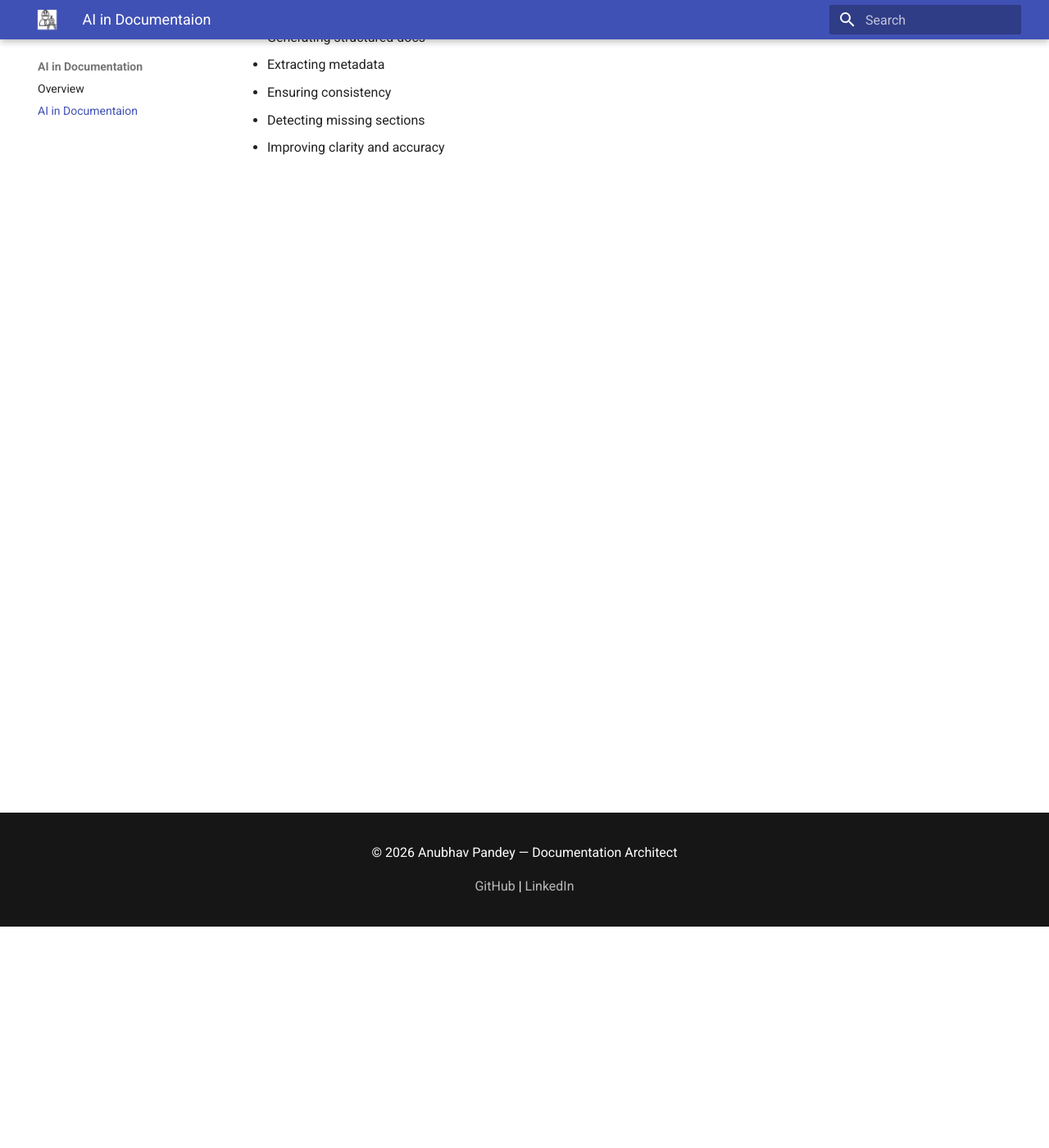
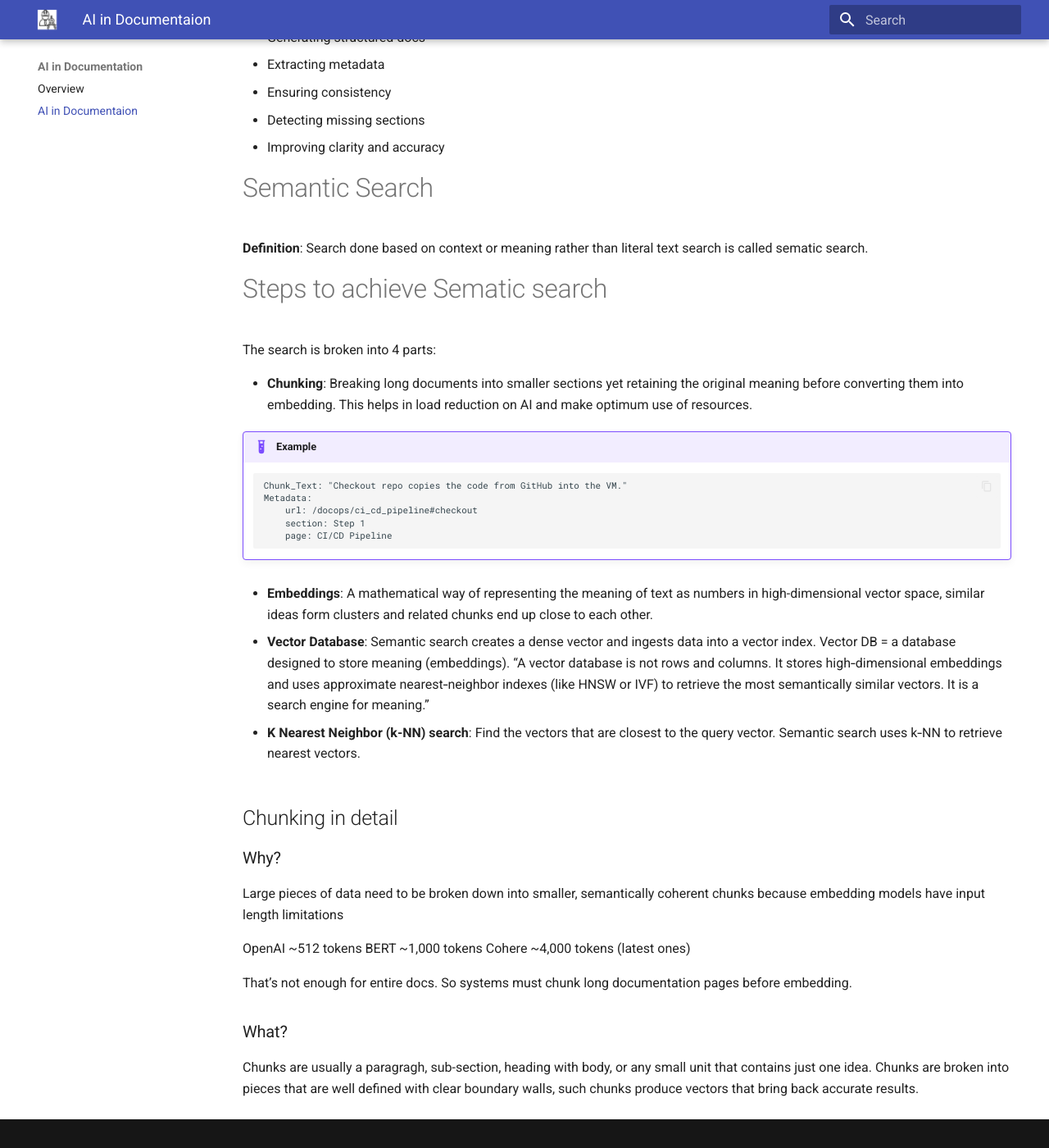
Before and after one commit to ADocLab/DocOps-Repo, an MkDocs documentation site: the page built from docs/ai/ai_doc_tools.md, in a window 1280 px wide and 1400 px high, scrolled down 270 px. Shown: the whole window at 82% size. Built offline with MkDocs 1.6.1 and Material for MkDocs 9.7.7, drawn with Linux system fonts in a browser that asks for light colours.

Commit message:
Semantic search theory

```diff
--- a/docs/ai/ai_doc_tools.md
+++ b/docs/ai/ai_doc_tools.md
@@ -8,3 +8,43 @@ This section explores how AI can assist documentation workflows:
 - Ensuring consistency
 - Detecting missing sections
 - Improving clarity and accuracy
+
+# Semantic Search
+
+**Definition**: Search done based on context or meaning rather than literal text search is called sematic search.
+
+# Steps to achieve Sematic search
+
+The search is broken into 4 parts:
+
+- **Chunking**: Breaking long documents into smaller sections yet retaining the original meaning before converting them into embedding. This helps in load reduction on AI and make optimum use of resources.
+
+!!! Example of a Chunk
+        Chunk_Text: "Checkout repo copies the code from GitHub into the VM."
+        Metadata:
+            url: /docops/ci_cd_pipeline#checkout
+            section: Step 1
+            page: CI/CD Pipeline
+
+- **Embeddings**: A mathematical way of representing the meaning of text as numbers in high-dimensional vector space, similar ideas form clusters and related chunks end up close to each other.
+
+- **Vector Database**: Semantic search creates a dense vector and ingests data into a vector index.
+Vector DB = a database designed to store meaning (embeddings). “A vector database is not rows and columns. It stores high‑dimensional embeddings and uses approximate nearest‑neighbor indexes (like HNSW or IVF) to retrieve the most semantically similar vectors. It is a search engine for meaning.”
+
+- **K Nearest Neighbor (k-NN) search**: Find the vectors that are closest to the query vector. Semantic search uses k‑NN to retrieve nearest vectors.
+
+## Chunking in detail
+
+### Why?
+Large pieces of data need to be broken down into smaller, semantically coherent chunks because embedding models have input length limitations
+
+OpenAI ~512 tokens
+BERT ~1,000 tokens
+Cohere ~4,000 tokens (latest ones)
+
+That’s not enough for entire docs.
+So systems must chunk long documentation pages before embedding.
+
+### What?
+Chunks are usually a paragragh, sub-section, heading with body, or any small unit that contains just one idea.
+Chunks are broken into pieces that are well defined with clear boundary walls, such chunks produce vectors that bring back accurate results.
```
